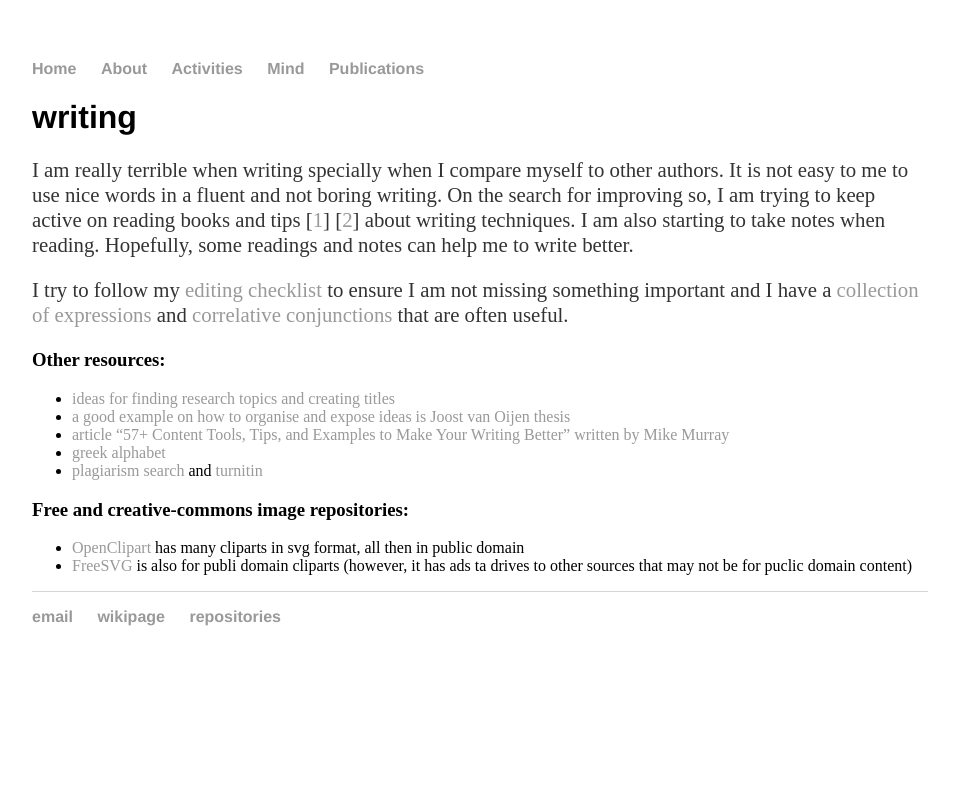
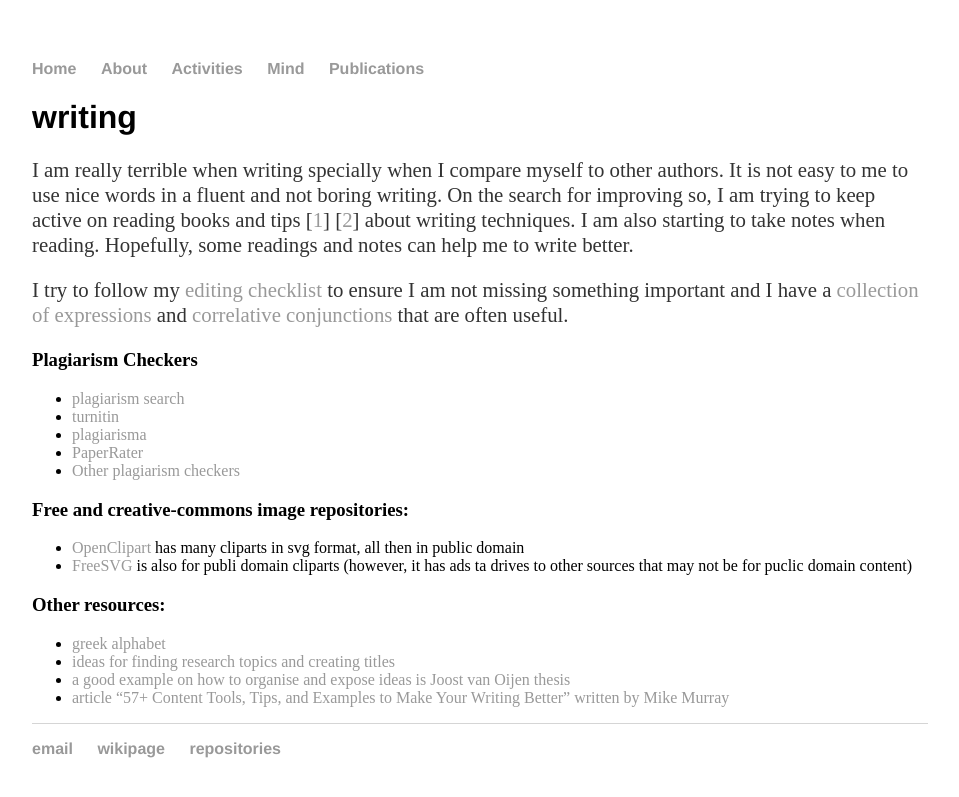
Before and after one commit to cleberjamaral/cleberjamaral.github.io, a Jekyll site: the page built from knowledge/language/writing.md, in a window 1280 px wide. Shown: the top 797 px of the page, without its empty margins (160-1119 px from the left). Built offline with Jekyll 4.4.1, drawn with Linux system fonts in a browser that asks for light colours; our own code applies the rules of GitHub Pages for plain Markdown files.

Commit message:
GitBook: [#240] No subject

```diff
--- a/knowledge/language/writing.md
+++ b/knowledge/language/writing.md
@@ -1,22 +1,29 @@
 ---
-description: 'Writing tips and support [draft articles]'
+description: Writing tips and support [draft articles]
 ---
 
 # writing
 
-I am really terrible when writing specially when I compare myself to other authors. It is not easy to me to use nice words in a fluent and not boring writing. On the search for improving so, I am trying to keep active on reading books and tips \[[1](https://www.theguardian.com/books/2015/oct/30/ten-things-i-learned-about-writing-from-stephen-king)\] \[[2](https://www.writingforward.com/creative-writing/creative-writing-process)\] about writing techniques. I am also starting to take notes when reading. Hopefully, some readings and notes can help me to write better.
+I am really terrible when writing specially when I compare myself to other authors. It is not easy to me to use nice words in a fluent and not boring writing. On the search for improving so, I am trying to keep active on reading books and tips \[[1](https://www.theguardian.com/books/2015/oct/30/ten-things-i-learned-about-writing-from-stephen-king)] \[[2](https://www.writingforward.com/creative-writing/creative-writing-process)] about writing techniques. I am also starting to take notes when reading. Hopefully, some readings and notes can help me to write better.
 
 I try to follow my [editing checklist](https://gist.github.com/cleberjamaral/624b8cc7d051cb9ef750cc8760ed4ab1) to ensure I am not missing something important and I have a [collection of expressions](expressions/) and [correlative conjunctions](https://gist.github.com/cleberjamaral/cac090a3c28b7844a75768d1ea8926bf) that are often useful.
 
-### Other resources:
+### Plagiarism Checkers
 
-* [ideas for finding research topics and creating titles](https://www.portent.com/tools/title-maker)
-* [a good example on how to organise and expose ideas is Joost van Oijen thesis](https://www.researchgate.net/publication/282702142_Cognitive_Agents_in_Virtual_Worlds_A_Middleware_Design_Approach)
-* [article "57+ Content Tools, Tips, and Examples to Make Your Writing Better" written by Mike Murray](https://contentmarketinginstitute.com/2019/03/content-writing-examples-tools-tips/)
-* [greek alphabet](https://www.rapidtables.com/math/symbols/greek_alphabet.html)
-* [plagiarism search](https://plagiarismsearch.com/) and [turnitin](https://www.turnitin.com/)
+* [plagiarism search](https://plagiarismsearch.com/)&#x20;
+* [turnitin](https://www.turnitin.com/)
+* [plagiarisma](http://plagiarisma.net/)
+* [PaperRater](https://www.paperrater.com/)
+* [Other plagiarism checkers](https://www.websiteplanet.com/blog/best-plagiarism-checking-tools/)
 
 ### Free and creative-commons image repositories:
 
-* [OpenClipart ](https://openclipart.org/)has many cliparts in svg format, all then in public domain
-* [FreeSVG](https://freesvg.org/) is also for publi domain cliparts \(however, it has ads ta drives to other sources that may not be for puclic domain content\)
+* [OpenClipart ](https://openclipart.org/)has many cliparts in svg format, all then in public domain&#x20;
+* [FreeSVG](https://freesvg.org/) is also for publi domain cliparts (however, it has ads ta drives to other sources that may not be for puclic domain content)
+
+### Other resources:
+
+* [greek alphabet](https://www.rapidtables.com/math/symbols/greek\_alphabet.html)
+* [ideas for finding research topics and creating titles](https://www.portent.com/tools/title-maker)
+* [a good example on how to organise and expose ideas is Joost van Oijen thesis](https://www.researchgate.net/publication/282702142\_Cognitive\_Agents\_in\_Virtual\_Worlds\_A\_Middleware\_Design\_Approach)
+* [article "57+ Content Tools, Tips, and Examples to Make Your Writing Better" written by Mike Murray](https://contentmarketinginstitute.com/2019/03/content-writing-examples-tools-tips/)&#x20;
```
